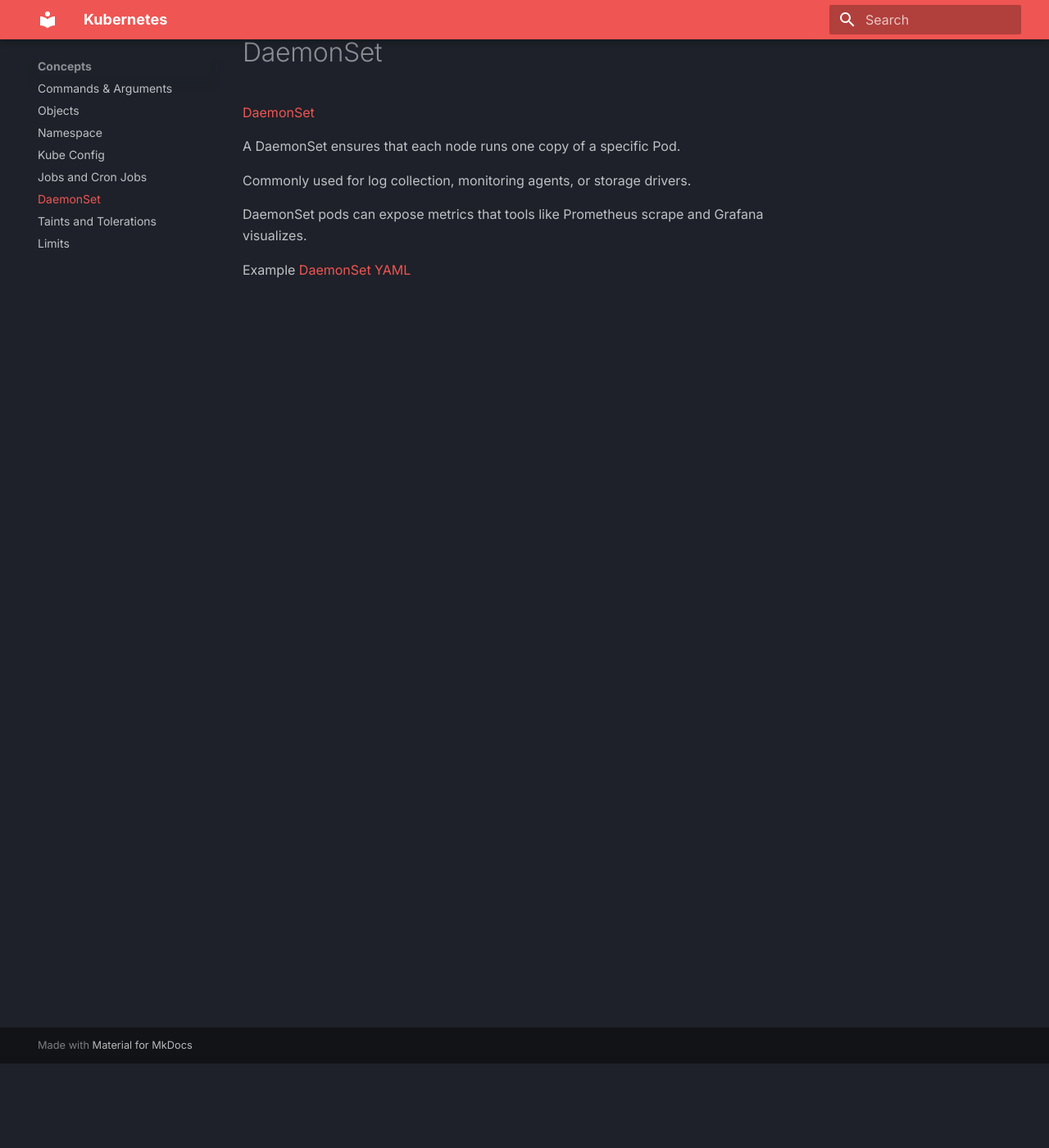
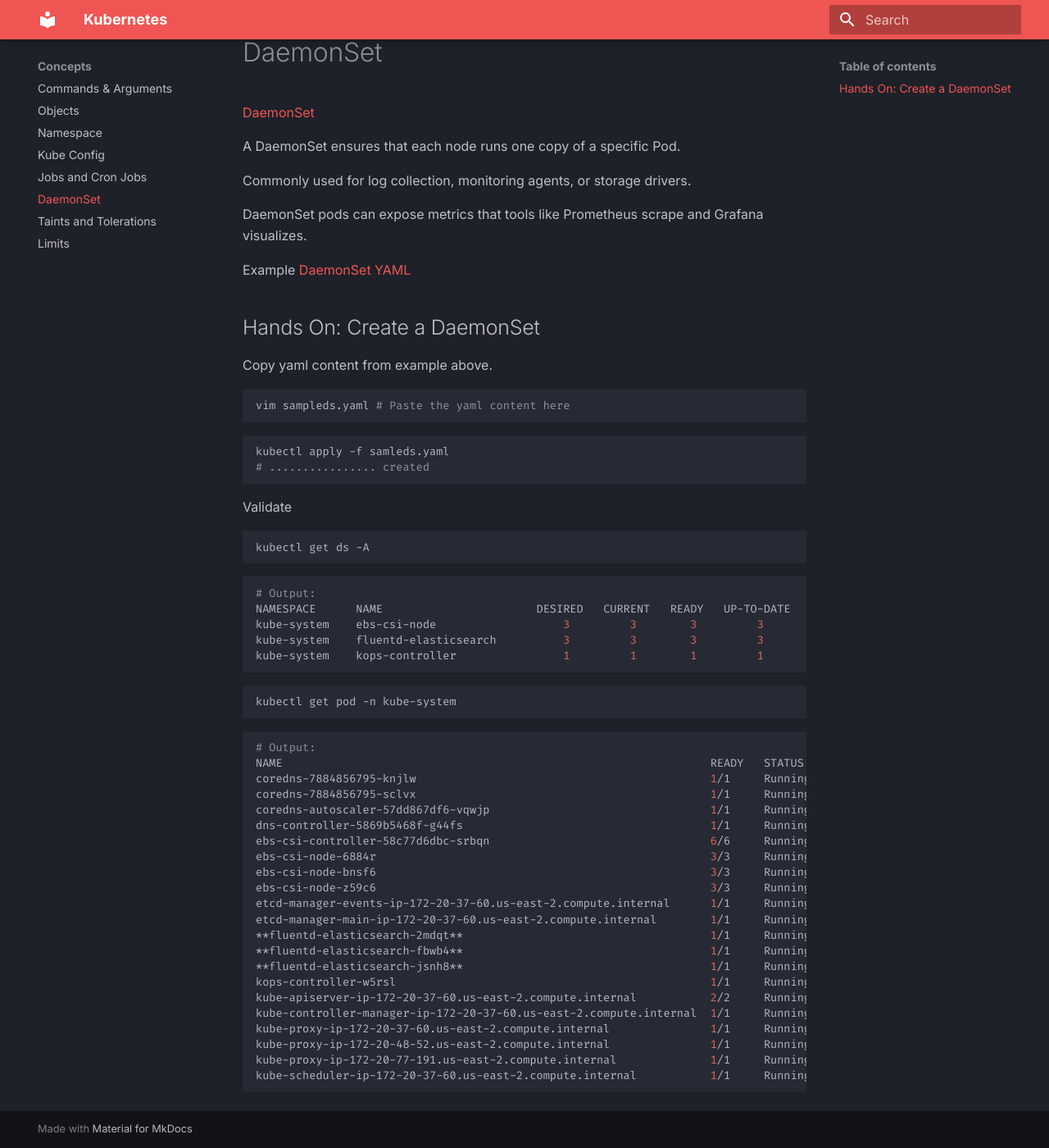
Before and after one commit to Alex0424/kubernetes, an MkDocs documentation site: the page built from docs/daemonset.md, in a window 1280 px wide and 1400 px high, scrolled down 103 px. Shown: the whole window at 82% size. Built offline with MkDocs 1.6.1 and Material for MkDocs 9.7.7, drawn with Linux system fonts in a browser that asks for light colours.

Commit message:
Added hands-on for daemonset.md

````diff
--- a/docs/daemonset.md
+++ b/docs/daemonset.md
@@ -7,3 +7,59 @@ Commonly used for log collection, monitoring agents, or storage drivers.
 DaemonSet pods can expose metrics that tools like Prometheus scrape and Grafana visualizes.
 
 Example [DaemonSet YAML](https://raw.githubusercontent.com/kubernetes/website/main/content/en/examples/controllers/daemonset.yaml)
+
+## Hands On: Create a DaemonSet
+
+Copy yaml content from example above.
+
+```shell
+vim sampleds.yaml # Paste the yaml content here
+```
+
+```shell
+kubectl apply -f samleds.yaml
+# ................ created
+```
+
+Validate
+
+```shell
+kubectl get ds -A
+```
+
+```bash
+# Output:
+NAMESPACE      NAME                       DESIRED   CURRENT   READY   UP-TO-DATE   AVAILABLE   NODE SELECTOR
+kube-system    ebs-csi-node                   3         3        3         3             3       kubernetes.io/os=linux
+kube-system    fluentd-elasticsearch          3         3        3         3             3       <none>
+kube-system    kops-controller                1         1        1         1             1       kops.k8s.io/kops-controller-pki=,node-role.kubernetes.io/master=
+```
+
+```shell
+kubectl get pod -n kube-system
+```
+
+```shell
+# Output:
+NAME                                                                READY   STATUS    RESTARTS    AGE
+coredns-7884856795-knjlw                                            1/1     Running   0           48m
+coredns-7884856795-sclvx                                            1/1     Running   0           48m
+coredns-autoscaler-57dd867df6-vqwjp                                 1/1     Running   0           48m
+dns-controller-5869b5468f-g44fs                                     1/1     Running   0           48m
+ebs-csi-controller-58c77d6dbc-srbqn                                 6/6     Running   0           48m
+ebs-csi-node-6884r                                                  3/3     Running   0           48m
+ebs-csi-node-bnsf6                                                  3/3     Running   1 (47m ago) 48m
+ebs-csi-node-z59c6                                                  3/3     Running   1 (47m ago) 48m
+etcd-manager-events-ip-172-20-37-60.us-east-2.compute.internal      1/1     Running   0           48m
+etcd-manager-main-ip-172-20-37-60.us-east-2.compute.internal        1/1     Running   0           48m
+**fluentd-elasticsearch-2mdqt**                                     1/1     Running   0           41s
+**fluentd-elasticsearch-fbwb4**                                     1/1     Running   0           41s
+**fluentd-elasticsearch-jsnh8**                                     1/1     Running   0           41s
+kops-controller-w5rsl                                               1/1     Running   0           48m
+kube-apiserver-ip-172-20-37-60.us-east-2.compute.internal           2/2     Running   0           49m
+kube-controller-manager-ip-172-20-37-60.us-east-2.compute.internal  1/1     Running   0           49m
+kube-proxy-ip-172-20-37-60.us-east-2.compute.internal               1/1     Running   0           48m
+kube-proxy-ip-172-20-48-52.us-east-2.compute.internal               1/1     Running   0           47m
+kube-proxy-ip-172-20-77-191.us-east-2.compute.internal              1/1     Running   0           46m
+kube-scheduler-ip-172-20-37-60.us-east-2.compute.internal           1/1     Running   0           48m
+```
````
